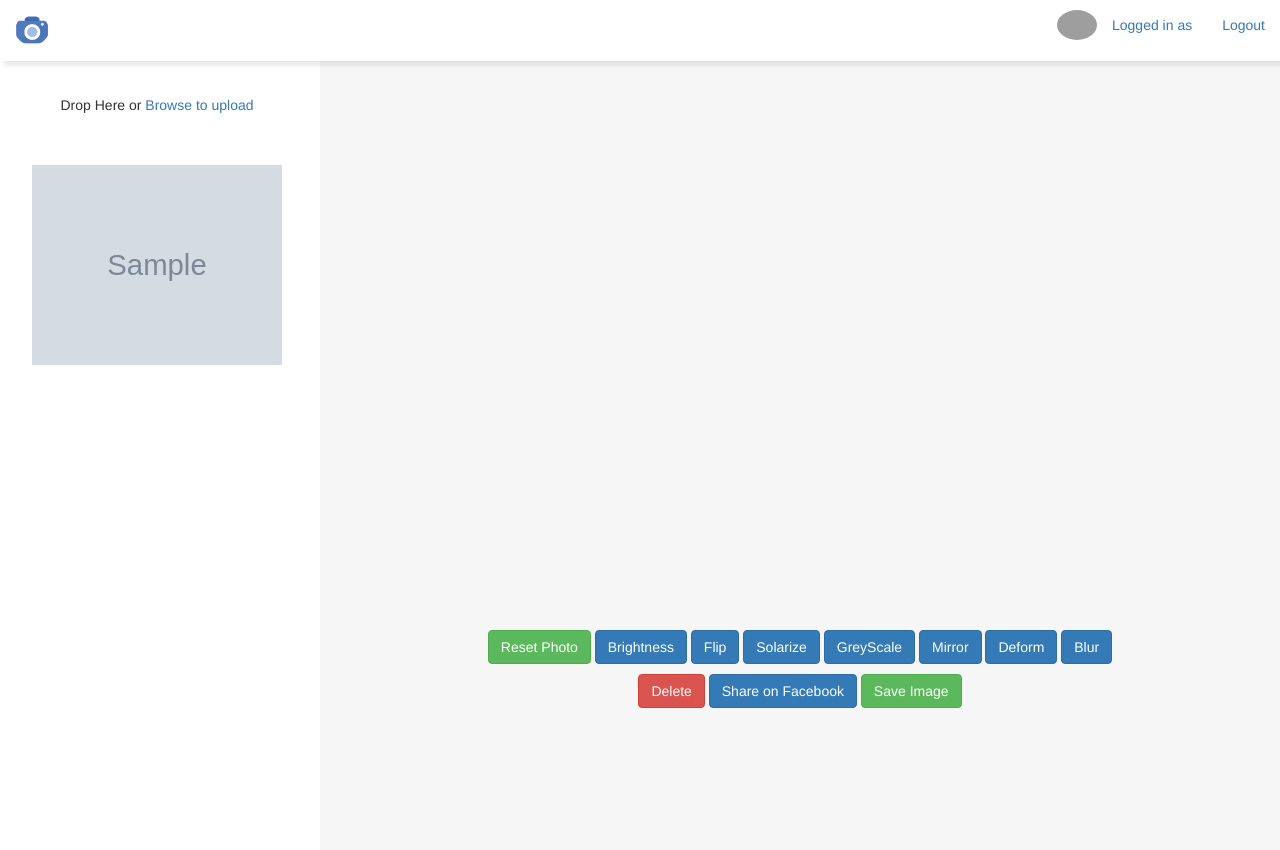
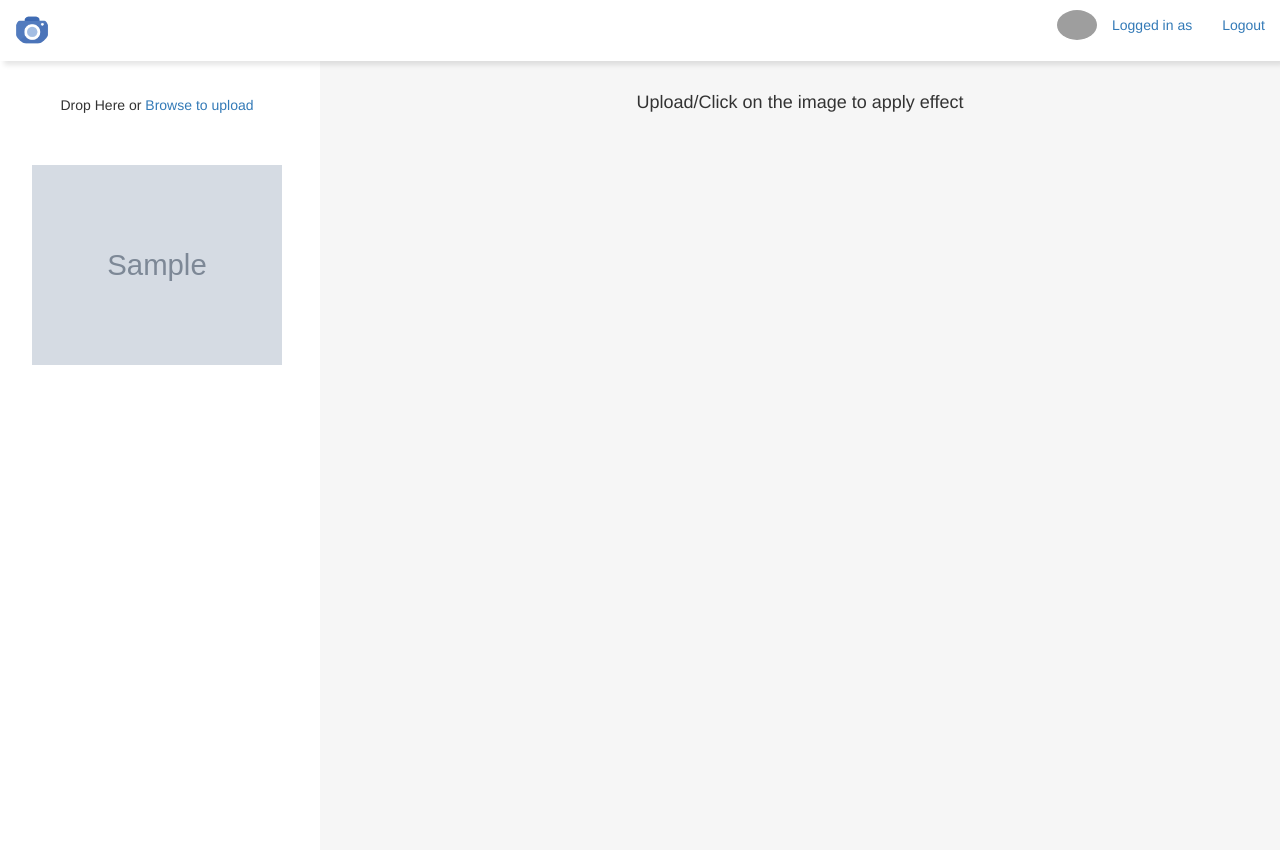
Before and after one commit to andela-ijubril/django-photo-application, a Django app: template djangogram/photoeditor/templates/photoeditor/canvas.html in a window 1280 px wide. Run offline with Django 3.2, Linux system fonts and the light colour scheme; the template is opened without the code that fills it: most values are stand-ins (such as "Sample title", 1, 10 or a date in 2020); grey boxes marked "Sample" are stand-in pictures; some libraries are stand-ins or nearby versions; grey boxes are pictures that could not be loaded.

Commit message:
[Feature #110549282] Add placeholder image if user currently has no image uploaded

```diff
--- a/djangogram/photoeditor/templates/photoeditor/canvas.html
+++ b/djangogram/photoeditor/templates/photoeditor/canvas.html
@@ -73,7 +73,8 @@
                             </div>
                         {% endfor %}
                         {% else %}
-                        You currently have no images
+                        <img src="{% static "img/empty.png" %}"> <br>
+                       No photo Uploaded yet
                     {% endif %}
 
                 </div>
@@ -83,9 +84,10 @@
         <div class="col-md-9 canvas-container">
 
             <div class="img-container" id="img-effect">
+                <div class="empty-text">Upload/Click on the image to apply effect</div>
                 <img class="img-responsive" id="img" data-id="">
             </div>
-            <div class="row">
+            <div class="row btn-effects">
 
                 <div class="col-md-12 effect-container">
 
--- a/djangogram/static/css/style.css
+++ b/djangogram/static/css/style.css
@@ -228,3 +228,12 @@ input[type="range"] {
     padding: 10px;
     position: relative;
 }
+
+.btn-effects{
+    display: none;
+}
+
+.empty-text{
+    margin-top: 40px;
+    font-size: large;
+}
--- a/djangogram/static/js/script.js
+++ b/djangogram/static/js/script.js
@@ -219,6 +219,8 @@ $(document).ready(function () {
     $('#img-effect').find('img').attr('src', imageToBeEdited + '?' + new Date().getTime());
     $('#img-effect').find('img').attr('data-id', imageId);
     $('#placeholder-msg').hide();
+    $('.empty-text').hide();
+    $('.btn-effects').show();
     $('#savebtn').attr('href', imageToBeEdited);
 
     applyEffects(imageId);
```
